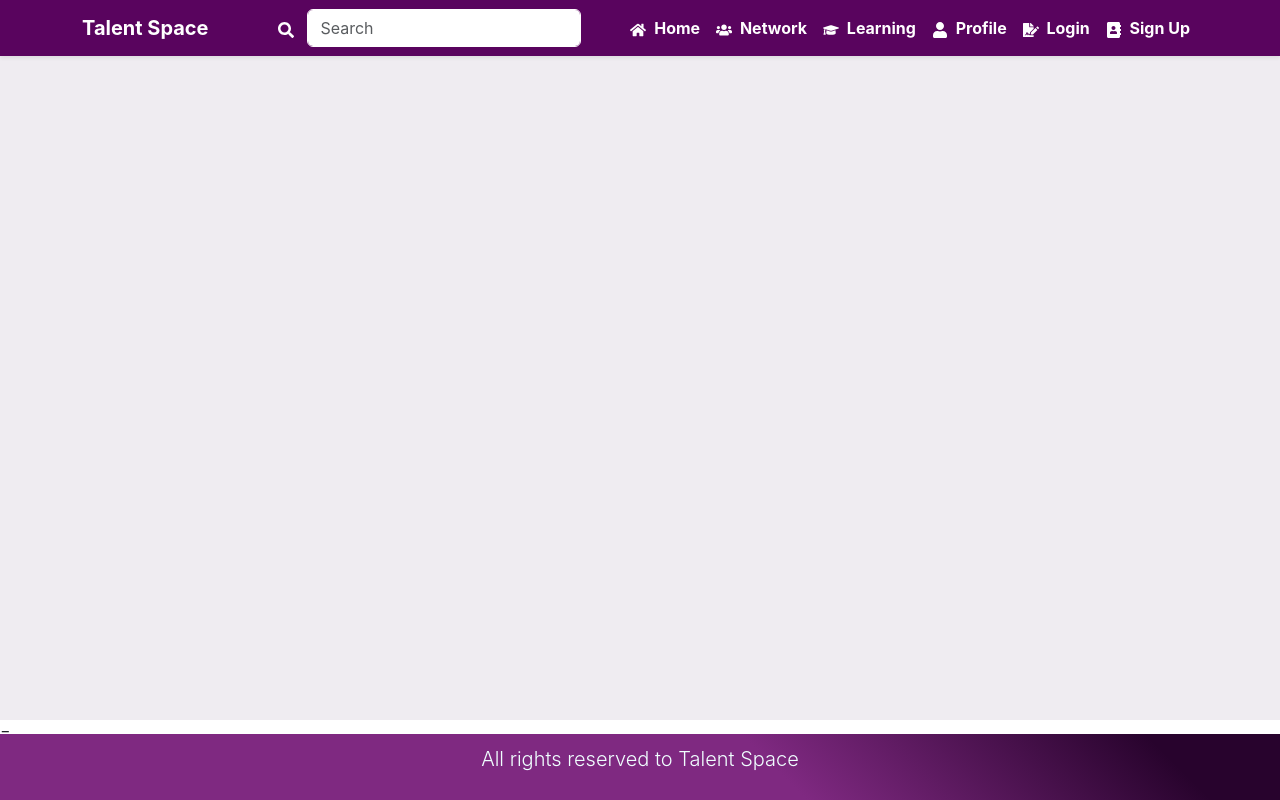
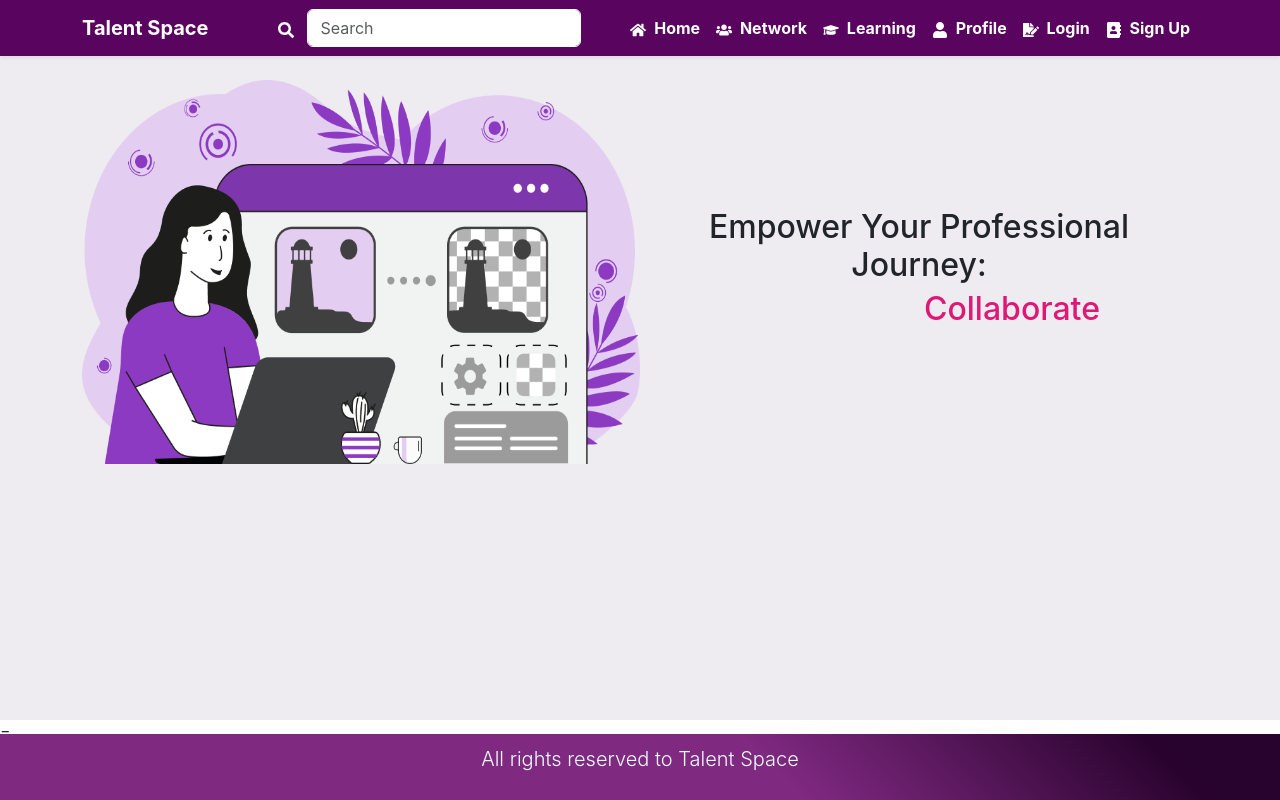
Before and after one commit to Sireesha2203/talent_space, a React (Create React App) app: page / in a window 1280 px wide. Built offline with nearby package versions, Linux system fonts and the light colour scheme.

Commit message:
21:14/26-05-24

```diff
--- /dev/null
+++ b/src/components/Home/LandingPage.css
@@ -0,0 +1,80 @@
+.land{
+
+    display: inline-block;
+    margin-left: auto;
+    height: 24em;
+    width: 50%;
+}
+
+.landing {
+    text-align: center;
+}
+
+.landSt {
+    display: inline-block;
+    margin-left: auto;
+    width: 50%;
+    position: relative;
+    animation: fadeIn 2s ease-in-out, slideIn 2s ease-in-out;
+}
+
+@keyframes fadeIn {
+    from {
+        opacity: 0;
+    }
+    to {
+        opacity: 1;
+    }
+}
+
+@keyframes slideIn {
+    from {
+        transform: translateX(-5%);
+    }
+    to {
+        transform: translateX(5%);
+    }
+}
+
+.word {
+    position: absolute;
+    opacity: 0;
+    animation: appear 9s infinite;
+    margin: 5px;
+    color: #dc1975;
+}
+
+.connect {
+    animation-delay: 0s;
+}
+
+.collaborate {
+    animation-delay: 3s;
+}
+
+.grow {
+    animation-delay: 6s;
+}
+
+@keyframes appear {
+    0% {
+        opacity: 0;
+        transform: translateY(20px);
+    }
+    10% {
+        opacity: 1;
+        transform: translateY(0);
+    }
+    30% {
+        opacity: 1;
+        transform: translateY(0);
+    }
+    40% {
+        opacity: 0;
+        transform: translateY(-20px);
+    }
+    100% {
+        opacity: 0;
+        transform: translateY(-20px);
+    }
+}
--- a/src/components/Home/LandingPage.jsx
+++ b/src/components/Home/LandingPage.jsx
@@ -1,12 +1,17 @@
-import React from 'react'
+import React from 'react';
+import './LandingPage.css';
 
 function LandingPage() {
   return (
     <div>
-      <div>
-
-      </div>
-
+      <img className='land' src='assets/landing.png' alt="" />
+      <h2 className='landSt'>
+                Empower Your Professional Journey:
+                <br/>
+                <span className="word connect">Connect</span>
+                <span className="word collaborate">Collaborate</span>
+                <span className="word grow">Grow</span>
+            </h2>
     </div>
   )
 }
```
Also changed, not shown: public/assets/landing.png (added), 1 other file (tests, documents, lock files or other folders).
